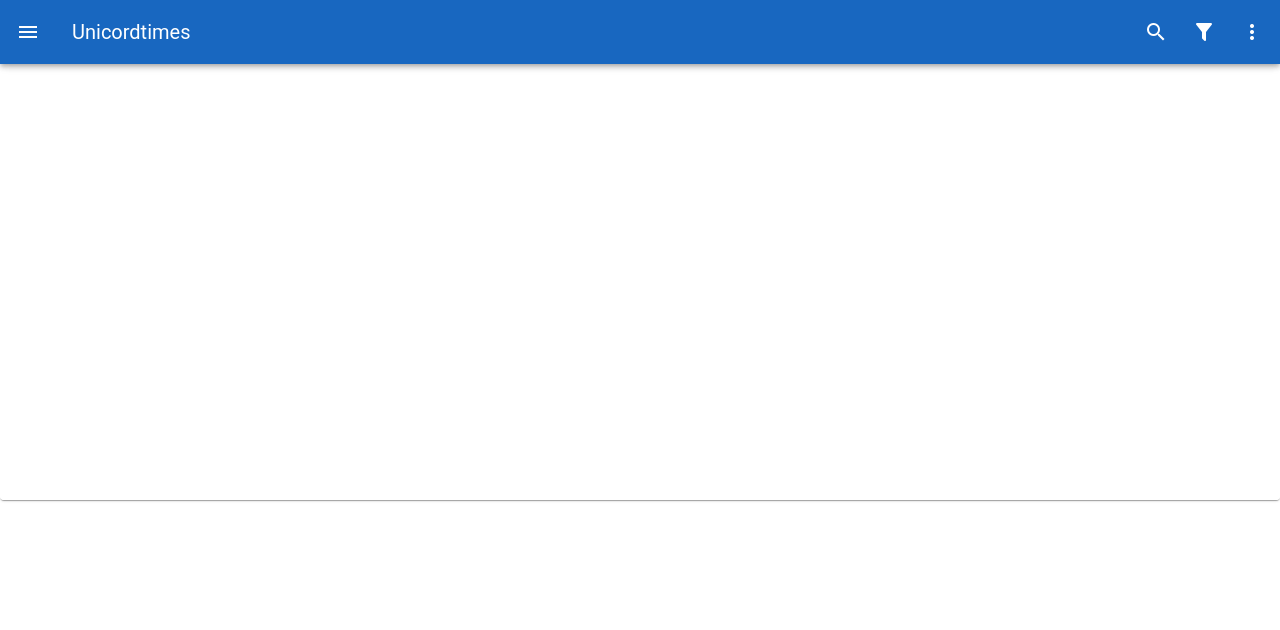
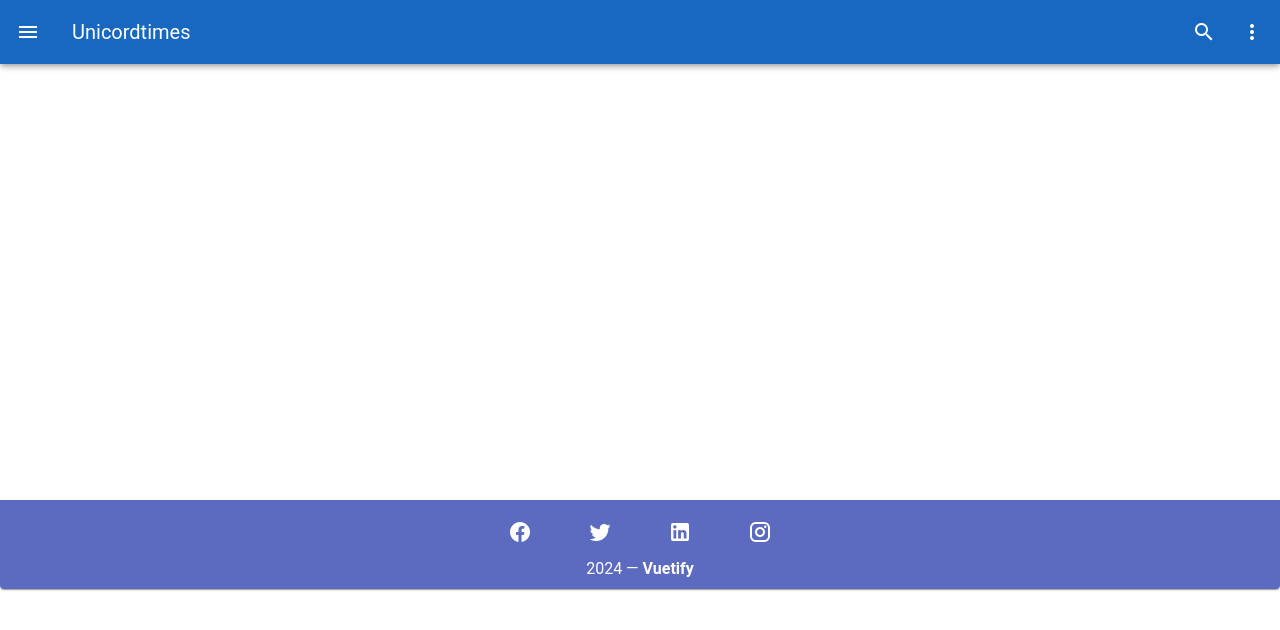
Before and after one commit to seeleveliona/newsapp, a Nuxt app: page /Index in a window 1280 px wide. Shown: the top 630 px of the page. Built offline with nearby package versions, Linux system fonts and the light colour scheme.

Commit message:
Ajuste del footer

```diff
--- a/components/Footer.vue
+++ b/components/Footer.vue
@@ -1,26 +1,23 @@
 <template>
-    <v-footer class="d-flex flex-column">
-      <div class="bg-teal d-flex w-100 align-center px-4">
-        <strong>Gracias!</strong>
-
-        <v-spacer></v-spacer>
-
+    <v-footer
+      class="bg-indigo-lighten-1 text-center d-flex flex-column"
+    >
+      <div>
         <v-btn
           v-for="icon in icons"
           :key="icon"
           :icon="icon"
           class="mx-4"
-          size="small"
-          variant="plain"
+          variant="text"
         ></v-btn>
       </div>
+      <v-divider></v-divider>
 
-      <div class="px-4 py-2 bg-black text-center w-100">
-        {{ new Date().getFullYear() }} — <strong>Campus al dia</strong>
+      <div>
+        {{ new Date().getFullYear() }} — <strong>Vuetify</strong>
       </div>
     </v-footer>
   </template>
-
   <script>
     export default {
       data: () => ({
--- a/layouts/default.vue
+++ b/layouts/default.vue
@@ -1,5 +1,6 @@
 <template>
     <v-card>
+
       <v-layout>
         <v-app-bar
           color="primary"
@@ -13,8 +14,6 @@
 
           <template v-if="$vuetify.display.mdAndUp">
             <v-btn icon="mdi-magnify" variant="text"></v-btn>
-
-            <v-btn icon="mdi-filter" variant="text"></v-btn>
           </template>
 
           <v-btn icon="mdi-dots-vertical" variant="text"></v-btn>
@@ -34,6 +33,7 @@
          <slot />
         </v-main>
       </v-layout>
+      <Footer/>
     </v-card>
   </template>
   <script>
```
Also changed, not shown: pages/Index.vue (+0 -9 lines). Lines whose indentation alone changed are shown as unchanged.
